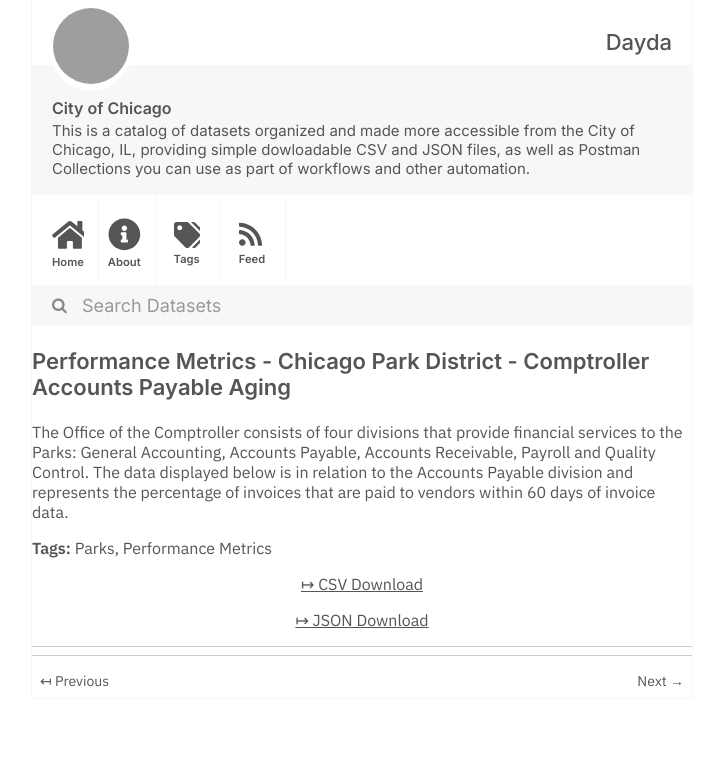
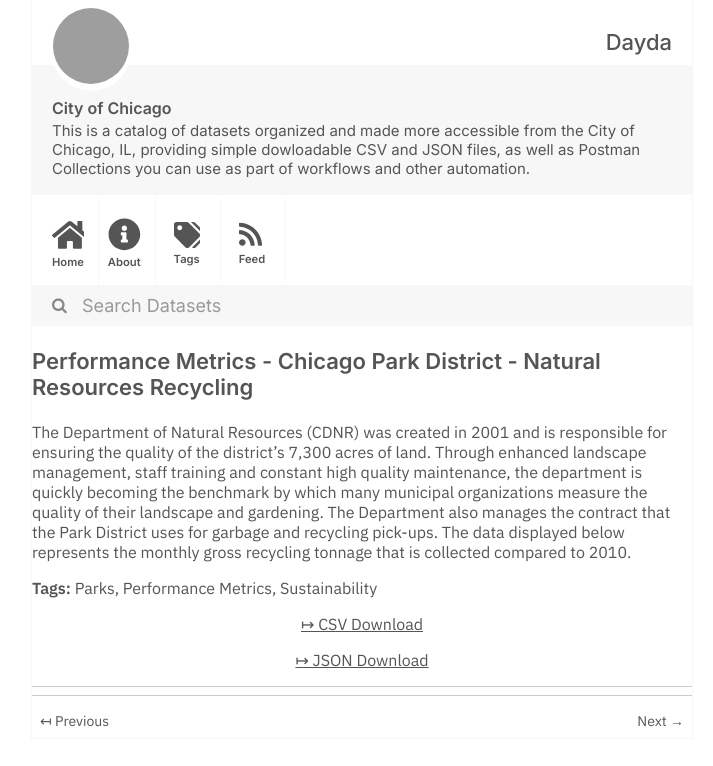
Before and after one commit to dayda-entities/city-of-chicago, a Jekyll site: the page built from _posts/2020-11-10-performance-metrics-chicago-pa.md, in a window 1280 px wide, cut to the strip 0-766 px from the top of the page. Shown: the whole strip, without its empty margins (278-991 px from the left). Built offline with Jekyll 4.4.1, drawn with Linux system fonts in a browser that asks for light colours; grey boxes are pictures that could not be loaded.

Commit message:
Publish Data

```diff
--- a/_posts/2020-11-10-performance-metrics-chicago-pa.md
+++ b/_posts/2020-11-10-performance-metrics-chicago-pa.md
@@ -1,21 +1,20 @@
 ---
-title: >-
-  Performance Metrics - Chicago Park District - Comptroller Accounts Payable
-  Aging
-created: '2020-11-10T16:55:15.658424'
-modified: '2020-11-10T16:55:15.658431'
+title: Performance Metrics - Chicago Park District - Natural Resources Recycling
+created: '2020-11-10T16:55:05.810617'
+modified: '2020-11-10T16:55:05.810628'
 state: active
 type: dataset
 tags:
   - Parks
   - Performance Metrics
+  - Sustainability
 groups:
   - Local Government
 csv_url: >-
-  https://data.cityofchicago.org/api/views/q93p-dagd/rows.csv?accessType=DOWNLOAD
+  https://data.cityofchicago.org/api/views/kes6-wskt/rows.csv?accessType=DOWNLOAD
 json_url: >-
-  https://data.cityofchicago.org/api/views/q93p-dagd/rows.json?accessType=DOWNLOAD
+  https://data.cityofchicago.org/api/views/kes6-wskt/rows.json?accessType=DOWNLOAD
 layout: post
 
 ---
-The Office of the Comptroller consists of four divisions that provide financial services to the Parks: General Accounting, Accounts Payable, Accounts Receivable, Payroll and Quality Control. The data displayed below is in relation to the Accounts Payable division and represents the percentage of invoices that are paid  to vendors within 60 days of invoice data.
+The Department of Natural Resources (CDNR) was created in 2001 and is responsible for ensuring the quality of the district's 7,300 acres of land. Through enhanced landscape management, staff training and constant high quality maintenance, the department is quickly becoming the benchmark by which many municipal organizations measure the quality of their landscape and gardening. The Department also manages the contract that the Park District uses for garbage and recycling pick-ups. The data displayed below represents the monthly gross recycling  tonnage that is collected compared to 2010.
```
